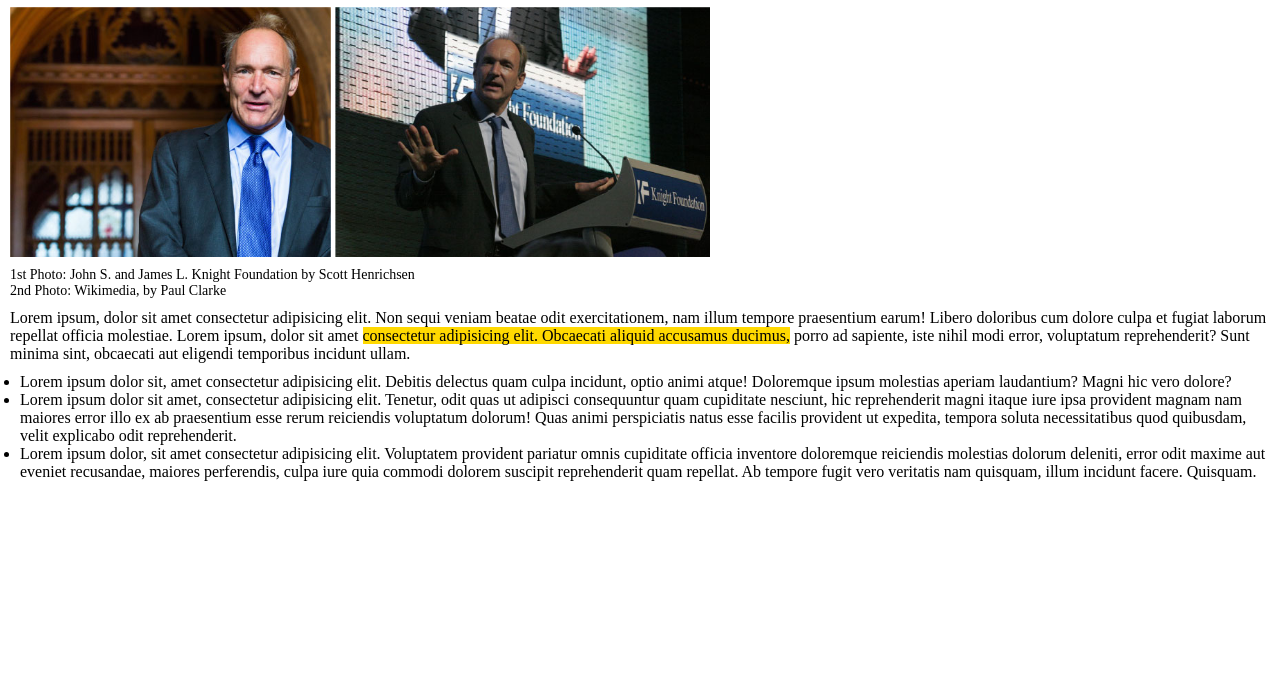
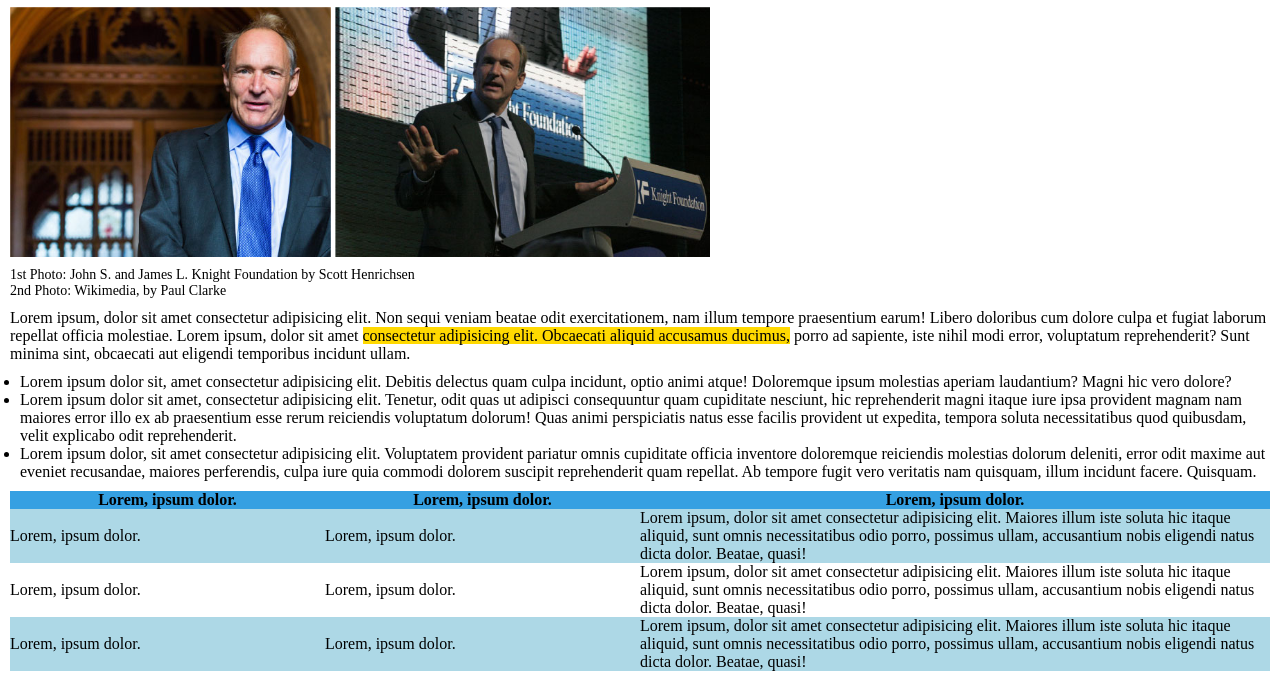
Before and after one commit to RenatoConfuorto/html-css-booleaner, a plain HTML site: page index.html in a window 1280 px wide. Shown: the part 175-856 px from the top of the page. Before the commit the page ends 800 px from the top, so only its background shows below. Drawn offline with Linux system fonts and the light colour scheme.

Commit message:
addTable

```diff
--- a/css/style.css
+++ b/css/style.css
@@ -65,3 +65,25 @@ header h1{
 .un-list > li{
     margin-left: 10px;
 }
+
+/* tabella */
+table{
+    width: 100%;
+    border-collapse: collapse;
+}
+
+thead > tr{
+    background-color: #35a0e2;
+}
+
+.blue-row{
+    background-color: lightblue;
+}
+
+.t-cell{
+    width: 25%;
+}
+
+.t-text{
+    width: 50%;
+}
--- a/index.html
+++ b/index.html
@@ -52,6 +52,42 @@
                 </li>
             </ul>
         </div>
+
+        <!-- Tabella -->
+        <div class="container">
+            <table>
+                <!-- HEAD  -->
+                <thead>
+                    <tr>
+                        <th class="t-cell">Lorem, ipsum dolor.</th>
+                        <th class="t-cell">Lorem, ipsum dolor.</th>
+                        <th class="t-text">Lorem, ipsum dolor.</th>
+                    </tr>
+                </thead>
+
+                <!-- BODY  -->
+                <tbody>
+                    <tr class="blue-row">
+                        <td class="t-cell">Lorem, ipsum dolor.</td>
+                        <td class="t-cell">Lorem, ipsum dolor.</td>
+                        <td class="t-text">Lorem ipsum, dolor sit amet consectetur adipisicing elit. Maiores illum iste soluta hic itaque aliquid, sunt omnis necessitatibus odio porro, possimus ullam, accusantium nobis eligendi natus dicta dolor. Beatae, quasi!</td>
+                    </tr>
+
+                    <tr>
+                        <td class="t-cell">Lorem, ipsum dolor.</td>
+                        <td class="t-cell">Lorem, ipsum dolor.</td>
+                        <td class="t-text">Lorem ipsum, dolor sit amet consectetur adipisicing elit. Maiores illum iste soluta hic itaque aliquid, sunt omnis necessitatibus odio porro, possimus ullam, accusantium nobis eligendi natus dicta dolor. Beatae, quasi!</td>
+                    </tr>
+
+                    <tr class="blue-row">
+                        <td class="t-cell">Lorem, ipsum dolor.</td>
+                        <td class="t-cell">Lorem, ipsum dolor.</td>
+                        <td class="t-text">Lorem ipsum, dolor sit amet consectetur adipisicing elit. Maiores illum iste soluta hic itaque aliquid, sunt omnis necessitatibus odio porro, possimus ullam, accusantium nobis eligendi natus dicta dolor. Beatae, quasi!</td>
+                    </tr>
+                </tbody>
+            </table>
+        </div>
+        <!-- /tabella  -->
     </main>
 </body>
 </html>
```
